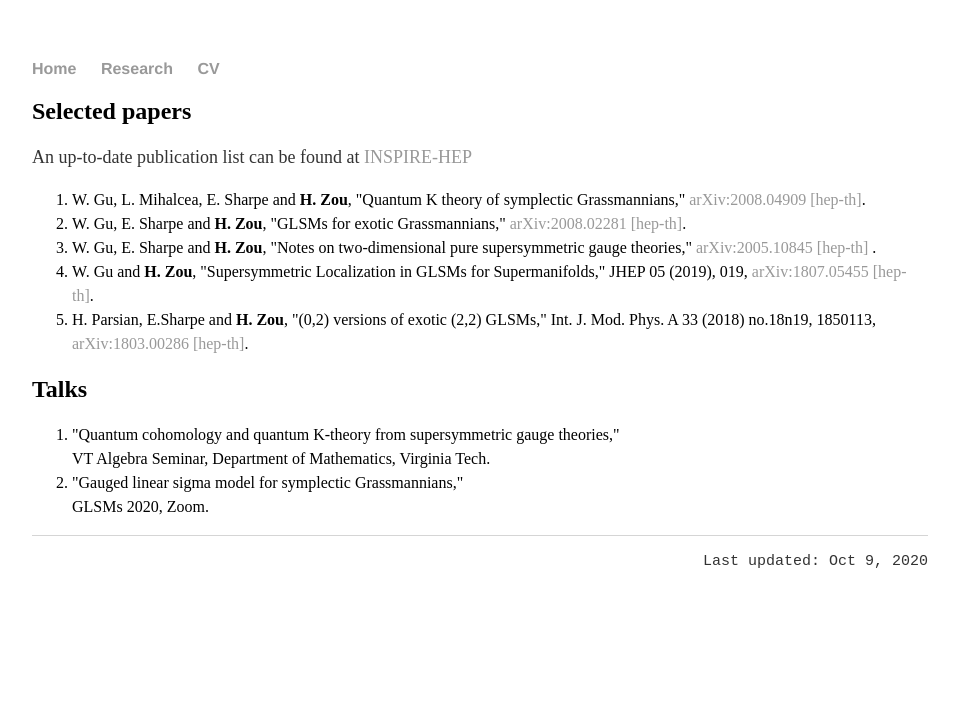
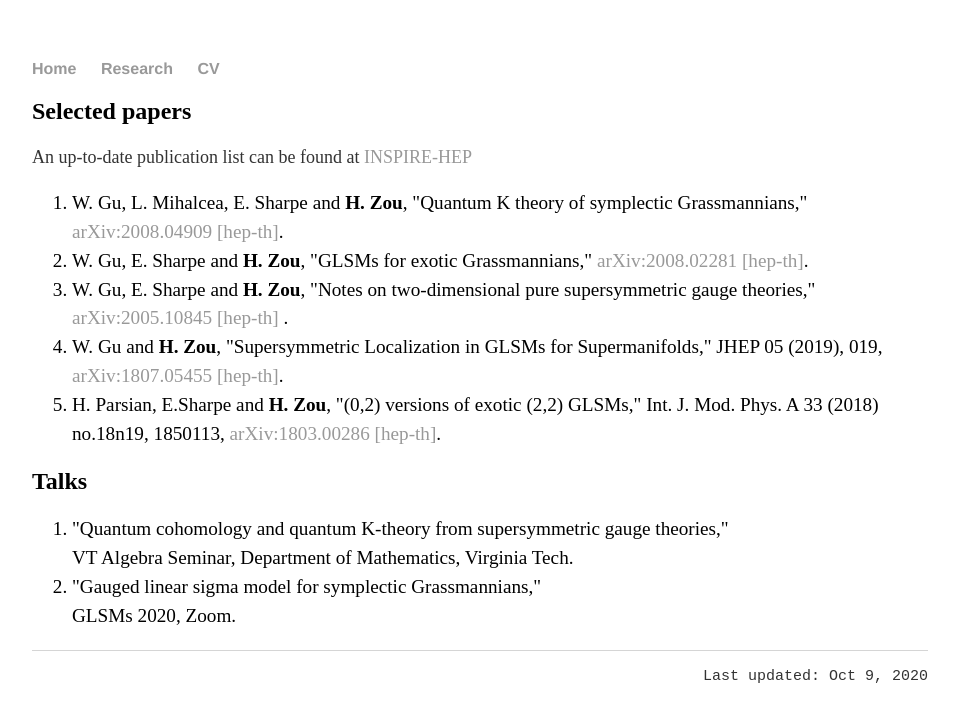
Before and after one commit to hhzou/hhzou.github.io, a Jekyll site: the page built from research/index.html, in a window 1280 px wide. Shown: the top 722 px of the page, without its empty margins (160-1118 px from the left). Built offline with Jekyll 4.4.1, drawn with Linux system fonts in a browser that asks for light colours.

Commit message:
Update main.css

```diff
--- a/css/main.css
+++ b/css/main.css
@@ -43,5 +43,6 @@ ul.posts li {
 }
 
 ol {
-    line-height:150%
+    font-size: 1.2em;
+    line-height:150%;
 }
```
